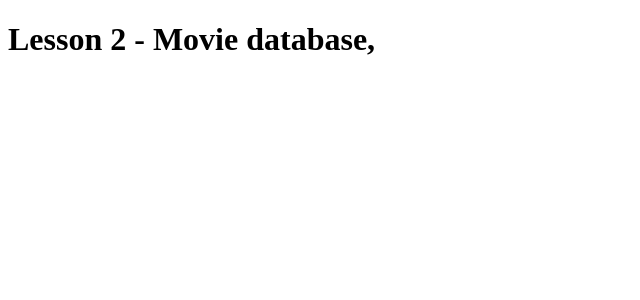
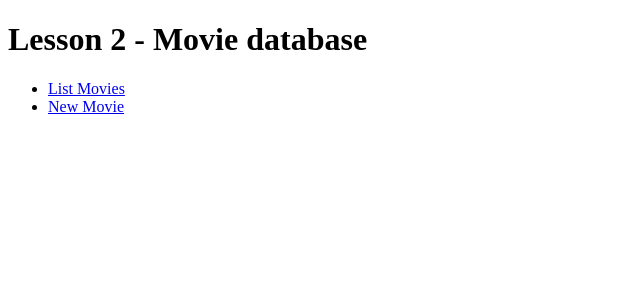
Before and after one commit to pg6301-fall2022/livecode_l1, a React (Create React App) app: page / in a window 1280 px wide. Shown: the top 300 px of the page, without its empty margins (0-640 px from the left). Built offline with nearby package versions, Linux system fonts and the light colour scheme.

Commit message:
Step 3 - basic routing

```diff
--- a/package.json
+++ b/package.json
@@ -10,7 +10,8 @@
     "react": "^18.2.0",
     "react-dom": "^18.2.0",
     "react-scripts": "5.0.1",
-    "web-vitals": "^2.1.4"
+    "web-vitals": "^2.1.4",
+    "react-router-dom": "^6.3.0"
   },
   "scripts": {
     "start": "react-scripts start",
--- a/src/index.jsx
+++ b/src/index.jsx
@@ -1,11 +1,29 @@
 import * as React from "react";
 import * as ReactDOM from "react-dom/client";
+import {Routes, Route, Link, BrowserRouter} from "react-router-dom";
 
-const root = ReactDOM.createRoot(document.getElementById("root"));
+const root = ReactDOM.createRoot(document.getElementById('root'));
+
+function FrontPage(){
+    return <div>
+        <h1> Lesson 2 - Movie database</h1>
+        <ul>
+            <li><Link to="/movies"> List Movies </Link></li>
+            <li><Link to="movies/new"> New Movie </Link></li>
+        </ul>
+    </div>
+}
+
+function Application(){
+    return <BrowserRouter>
+        <Routes>
+            <Route path="/" element={<FrontPage/>}></Route>
+            <Route path="/movies/new" element={<h1>New movie</h1>}></Route>
+            <Route path="/movies" element={<h1>List movies</h1>}></Route>
+        </Routes>
+    </BrowserRouter>
+}
 
 root.render(
-    <h1>
-        Lesson 2 - Movie database,
-        {document.getElementById("app")}
-    </h1>
+    <Application/>
 );
```
Also changed, not shown: 1 other file (tests, documents, lock files or other folders).
